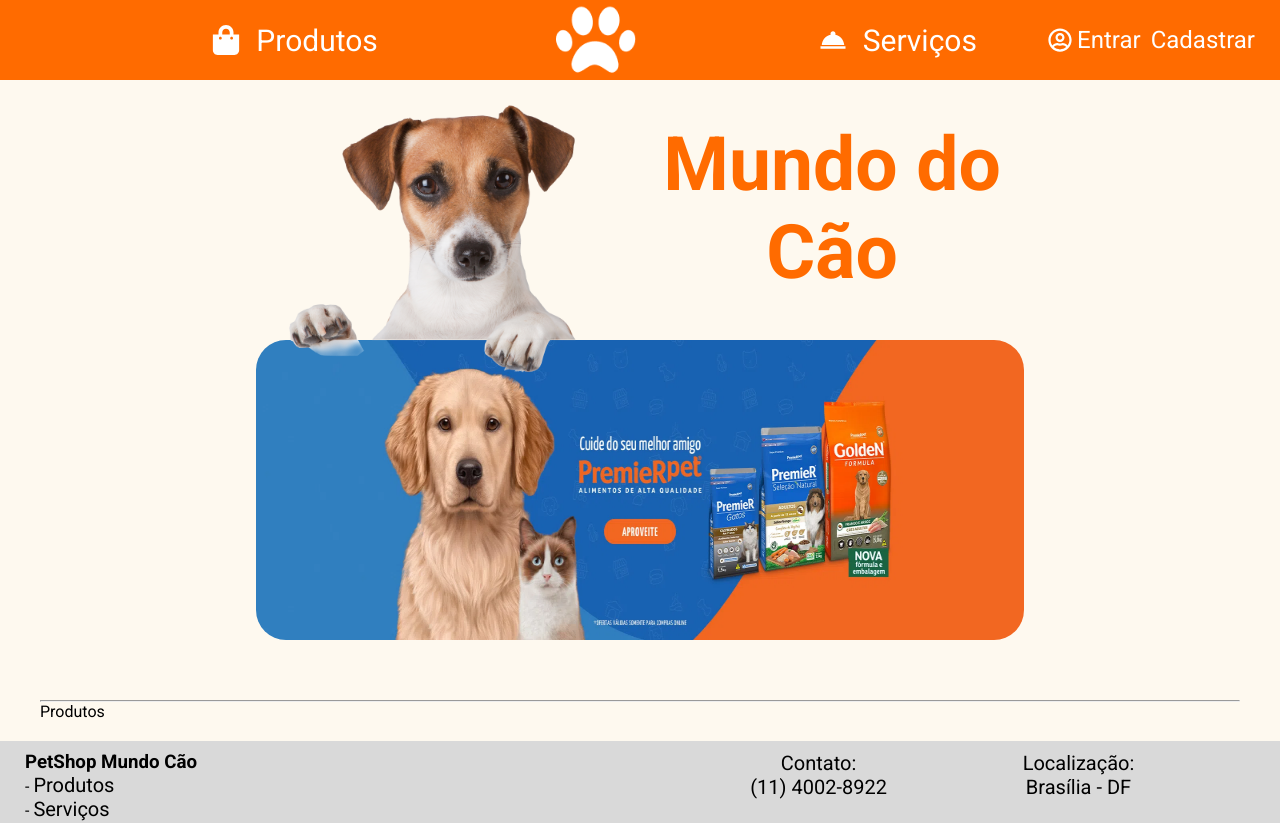
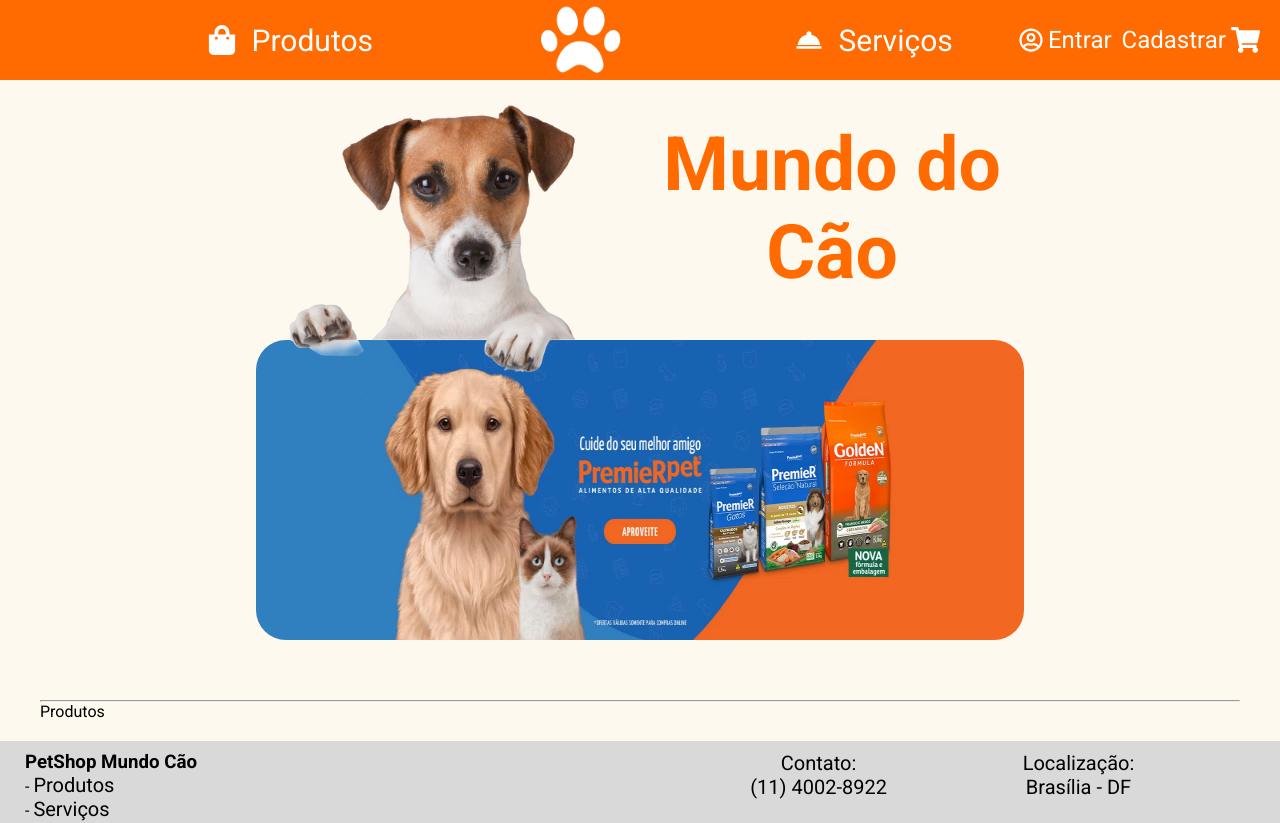
Before and after one commit to igortaquary/petshop-frontend, a React (Create React App) app: page / in a window 1280 px wide. Shown: the top 823 px of the page. Built offline with nearby package versions, Linux system fonts and the light colour scheme.

Commit message:
Adicionado carrinho aos headers

```diff
--- a/src/App.tsx
+++ b/src/App.tsx
@@ -6,7 +6,6 @@
 import MobileHeader from './components/MobileHeader'
 import GlobalStyle from './globalStyle';
 import Footer from './components/Footer';
-import Login from './pages/Login';
 import Routes from './Routes';
 import CartProvider from './hooks/cartHook';
 
@@ -18,7 +17,7 @@
       <GlobalStyle />
       <BrowserRouter>
         <CartProvider>
-          {windowWidth < 500 ? <MobileHeader /> : <Header />}
+          {windowWidth < 600 ? <MobileHeader /> : <Header />}
           <Routes />
           <Footer />
         </CartProvider>
--- a/src/components/Header/index.tsx
+++ b/src/components/Header/index.tsx
@@ -1,11 +1,15 @@
-import React from 'react';
+import React, { useContext } from 'react';
 import { Container, Menu, Icon, User } from './styles';
 import logo from "../../assets/pawprint.png";
-import { FaRegUserCircle, FaShoppingBag } from "react-icons/fa";
+import { FaRegUserCircle, FaShoppingBag, FaShoppingCart } from "react-icons/fa";
 import { MdRoomService } from "react-icons/md"
 import { Link } from 'react-router-dom';
+import { CartContext } from '../../hooks/cartHook';
 
 const Header = () => {
+
+  const cartContext = useContext(CartContext);
+
   return (
     <Container>
       <Menu>
@@ -34,6 +38,8 @@
             <Link to="/login">Entrar </Link>
             <Link to="/signup">Cadastrar</Link>
           </User>
+          <FaShoppingCart onClick={cartContext.toggleCart} className={'cartMenu'} >Carrinho
+          </FaShoppingCart>
         </ul>
       </Menu>
     </Container >
--- a/src/components/Header/styles.ts
+++ b/src/components/Header/styles.ts
@@ -10,6 +10,15 @@
   justify-content:center;
   align-items: center;
   overflow: hidden;
+
+  .cartMenu {
+    font-size: 50px;
+
+    &:hover{
+      cursor: pointer;
+      opacity: 0.9;
+    }
+  }
 `;
 
 export const Menu = styled.div`
--- a/src/components/MobileHeader/index.tsx
+++ b/src/components/MobileHeader/index.tsx
@@ -1,10 +1,11 @@
-import React, { useState } from 'react';
+import React, { useState, useContext } from 'react';
 import { Container, Menu, Icon } from './styles';
 import logo from "../../assets/pawprint.png";
 import { GiHamburgerMenu } from "react-icons/gi";
-import { FaRegUserCircle, FaShoppingBag } from "react-icons/fa";
+import { FaRegUserCircle, FaShoppingBag, FaShoppingCart } from "react-icons/fa";
 import { MdRoomService } from "react-icons/md"
 import { Link } from 'react-router-dom';
+import { CartContext } from '../../hooks/cartHook';
 
 const MobileHeader = () => {
 
@@ -13,18 +14,21 @@
         setIsVisible(!isVisible);
     }
 
+    const cartContext = useContext(CartContext);
+
     return (
         <>
             <Container>
-
-                <GiHamburgerMenu onClick={toggleMenu}></GiHamburgerMenu>
-
+                <GiHamburgerMenu onClick={toggleMenu} className='menuIcon'></GiHamburgerMenu>
+                <div>
                     <a href='/'>
                         <Icon src={logo} alt="Logo"></Icon>
                     </a>
+                </div>
+
+                <FaShoppingCart onClick={cartContext.toggleCart} className='cartIcon'></FaShoppingCart>
             </Container>
-            {isVisible ? (
-                <Menu>
+            <Menu isVisible={isVisible}>
                 <h1>Menu</h1>
                 <ul>
                     <li>
@@ -59,7 +63,6 @@
                     </li>
                 </ul>
             </Menu>
-            ) : null}
         </>
     )
 };
--- a/src/components/MobileHeader/styles.ts
+++ b/src/components/MobileHeader/styles.ts
@@ -1,4 +1,8 @@
-import styled from "styled-components";
+import styled, { css } from "styled-components";
+
+interface MenuProps {
+    isVisible: boolean;
+}
 
 export const Container = styled.div`
     width: 100%;
@@ -6,12 +10,20 @@
     background-color: #FF6B00;
     display: flex;
     align-items: center;
+    justify-content: center;
     font-size: 25px;
     color: white;
     padding: 10px;
 
-    a {
-        margin-left: 28%;
+    .menuIcon {
+        position: absolute;
+        left: 10px;
+        width: 80px;
+    }
+    .cartIcon {
+        position: absolute;
+        right: 10px;
+        width: 80px;
     }
 `;
 
@@ -20,15 +32,14 @@
     padding: 5px;
     display: flex;
     justify-content: center;
-   /*  margin-left: 30%; */
 
     &:hover {
       opacity: 0.9;
     }
 `;
 
-export const Menu = styled.div`
-
+export const Menu = styled.div<MenuProps>`
+    height: 0px;
     width: 70%;
     background-color: #FF6B00;
     position: absolute;
@@ -36,10 +47,15 @@
     left: 0;
     border: 1px solid white;
     border-radius: 0 0 40px 0;
-    z-index: 1000;
+    z-index: 100;
     padding: 20px 20px 20px 5px;
     color: white;
     overflow: hidden;
+    visibility: hidden;
+    opacity: 0;
+
+    transition: 0.5s;
+    ${props => props.isVisible && css`height: 350px; visibility: visible; opacity: 1;`}
 
     h1 {
         margin-left: 5px;
```
Also changed, not shown: src/assets/whatsapp-logo-png.png (added). Lines whose indentation alone changed are shown as unchanged.
